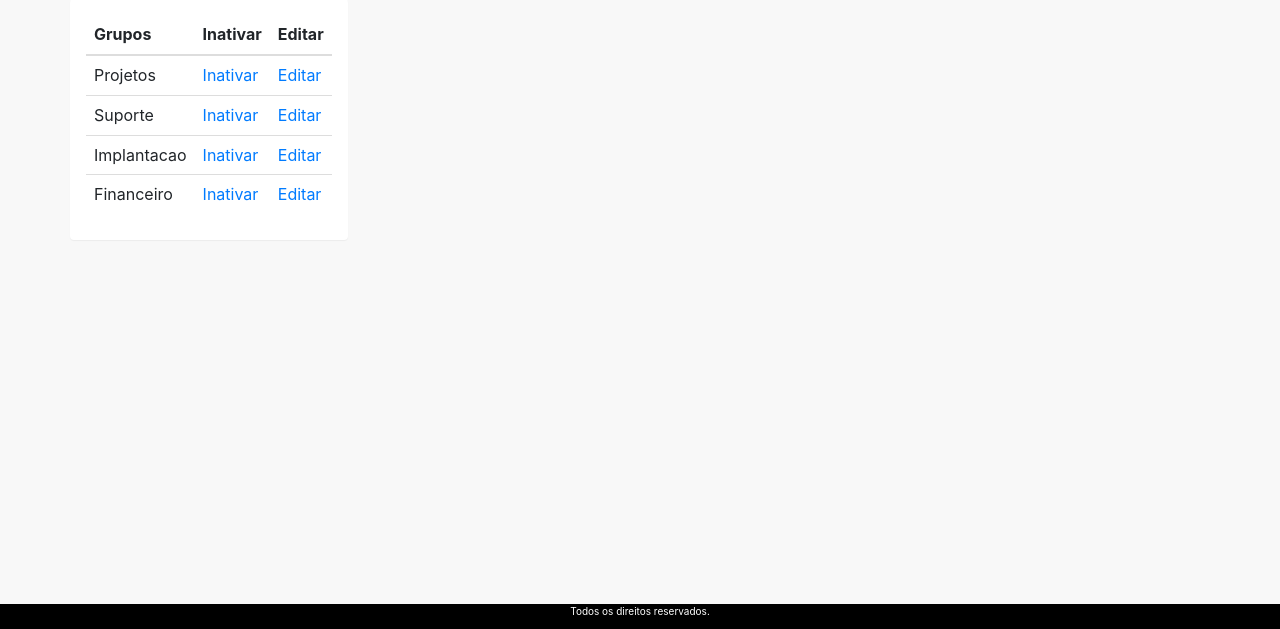
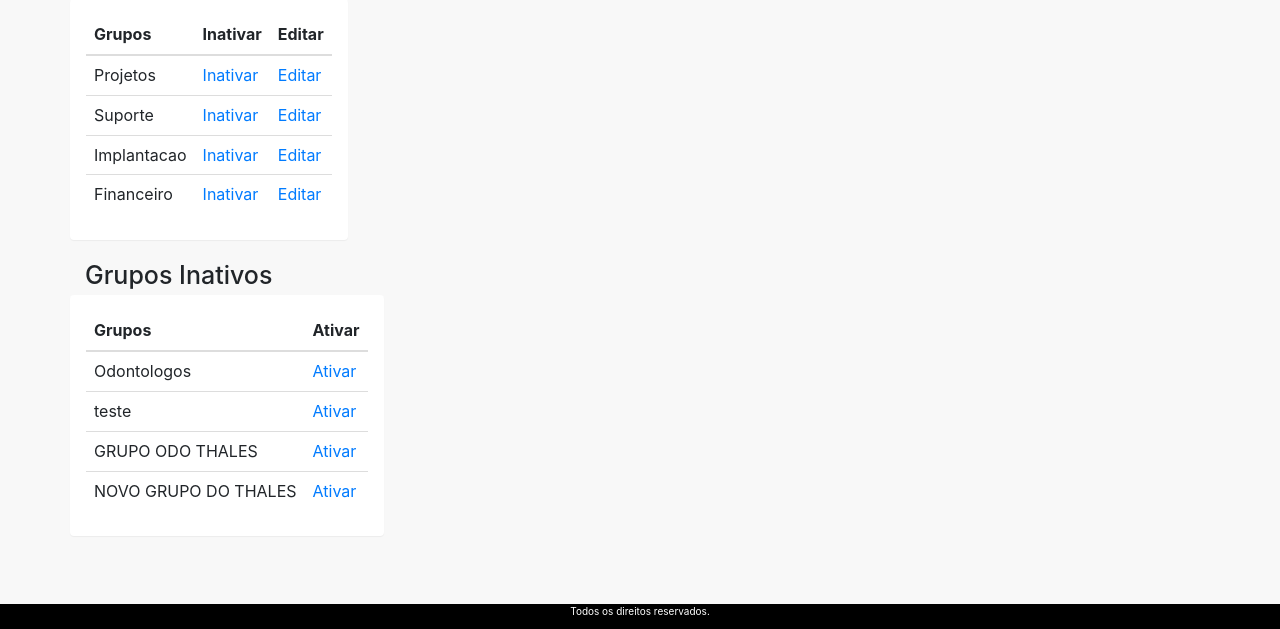
Before and after one commit to E-TrainingCenter/OdontoSystem, a PHP site: page /view/Administracao/Grupo/index.php in a window 1280 px wide. Shown: the part 171-800 px from the top of the page. Run offline with PHP 8.4, Linux system fonts and the light colour scheme; the visitor is signed in with stand-in values (Sample User, id 1); data comes from the database, SQL or seed files in the repository; both versions use the stored data as it was after the commit.

Commit message:
add funcao reativar grupo

```diff
--- a/controller/GrupoController.php
+++ b/controller/GrupoController.php
@@ -18,6 +18,14 @@ class GrupoController{
 	   	return $grupos;
    }
 
+    public function listInativos(){
+      $grupo = new Grupo();
+
+      $results = $grupo->listInativos();
+
+      return $results;
+  }
+
    public function inativar($id_grupo) {
    		$grupo = new Grupo();
 
@@ -26,6 +34,16 @@ class GrupoController{
    		header("Location: /OdontoSystem/view/Administracao/Grupo/index.php");
 
    }
+
+
+  public function ativar($id_grupo) {
+    $grupo = new Grupo();
+
+    $grupo->ativar($id_grupo);
+
+    header("Location: /OdontoSystem/view/Administracao/Grupo/index.php");
+  }
+
 
    public function funcionariosDisponiveis($id_grupo) {
 
--- a/model/Grupo.php
+++ b/model/Grupo.php
@@ -57,11 +57,38 @@ class Grupo {
 	}
 
 
+	public static function listInativos() {
+
+		$conn = Banco::connect();
+
+		$stmt = $conn->prepare("SELECT * FROM Grupo WHERE ativo = 0");
+
+		$stmt->execute();
+
+		$results = $stmt->fetchAll(PDO::FETCH_ASSOC);
+
+		return $results;
+	}
+
+
 	public function inativar($id_grupo) {
 
 		$conn = Banco::connect();
 
 		$stmt = $conn->prepare("UPDATE Grupo SET ativo = 0 WHERE id_grupo = :id_grupo");
+		$stmt->bindParam(":id_grupo", $id_grupo);
+
+		if ($stmt->execute())
+			return true;
+		else
+			return false;
+	}
+
+	public function ativar($id_grupo) {
+
+		$conn = Banco::connect();
+
+		$stmt = $conn->prepare("UPDATE Grupo SET ativo = 1 WHERE id_grupo = :id_grupo");
 		$stmt->bindParam(":id_grupo", $id_grupo);
 
 		if ($stmt->execute())
--- a/view/Administracao/Grupo/index.php
+++ b/view/Administracao/Grupo/index.php
@@ -6,12 +6,21 @@ require_once($_SERVER['DOCUMENT_ROOT'] . "/OdontoSystem/controller/GrupoControll
 $grupocontroller = new GrupoController();
 
 $grupos = $grupocontroller->listAll();
+$grupos_inativos = $grupocontroller->listInativos();
 
 if (isset($_GET['id_inativar'])) {
 
 	$id_grupo = $_GET['id_inativar'];
 
 	$grupocontroller->inativar($id_grupo);
+}
+
+
+if (isset($_GET['id_ativar'])) {
+
+	$id_grupo = $_GET['id_ativar'];
+
+	$grupocontroller->ativar($id_grupo);
 }
 
 
@@ -79,8 +88,54 @@ if (isset($_GET['id_inativar'])) {
 			</div>
 		</div>
 
+
+
+
+<h1>Grupos Inativos</h1>
+		<div class="row">
+			<div class="panel">
+				<div class="panel-body">
+
+					<table class="table">
+						<thead>
+							<tr>
+								<th>Grupos</th>
+
+								<th>Ativar</th>
+							</tr>
+						</thead>
+
+						<tbody>
+
+								<?php
+
+									foreach ($grupos_inativos as $key => $value) {
+										$id_grupo = $value['id_grupo'];
+
+										echo "<tr>";
+										echo "<td>". $value['descricao']. "</td>";
+
+										echo "<td> <a href='/OdontoSystem/view/Administracao/Grupo/index.php?id_ativar=$id_grupo'>Ativar</a> </td>";
+
+										echo "</tr>";
+									}
+
+
+
+								?>
+
+						</tbody>
+
+					</table>
+
+				</div>
+
+			</div>
+		</div>
+
 	</div>
 
+	</div>
 
 
 </body>
```
Also changed, not shown: OdontoSystem.sql (+23 -43 lines).
